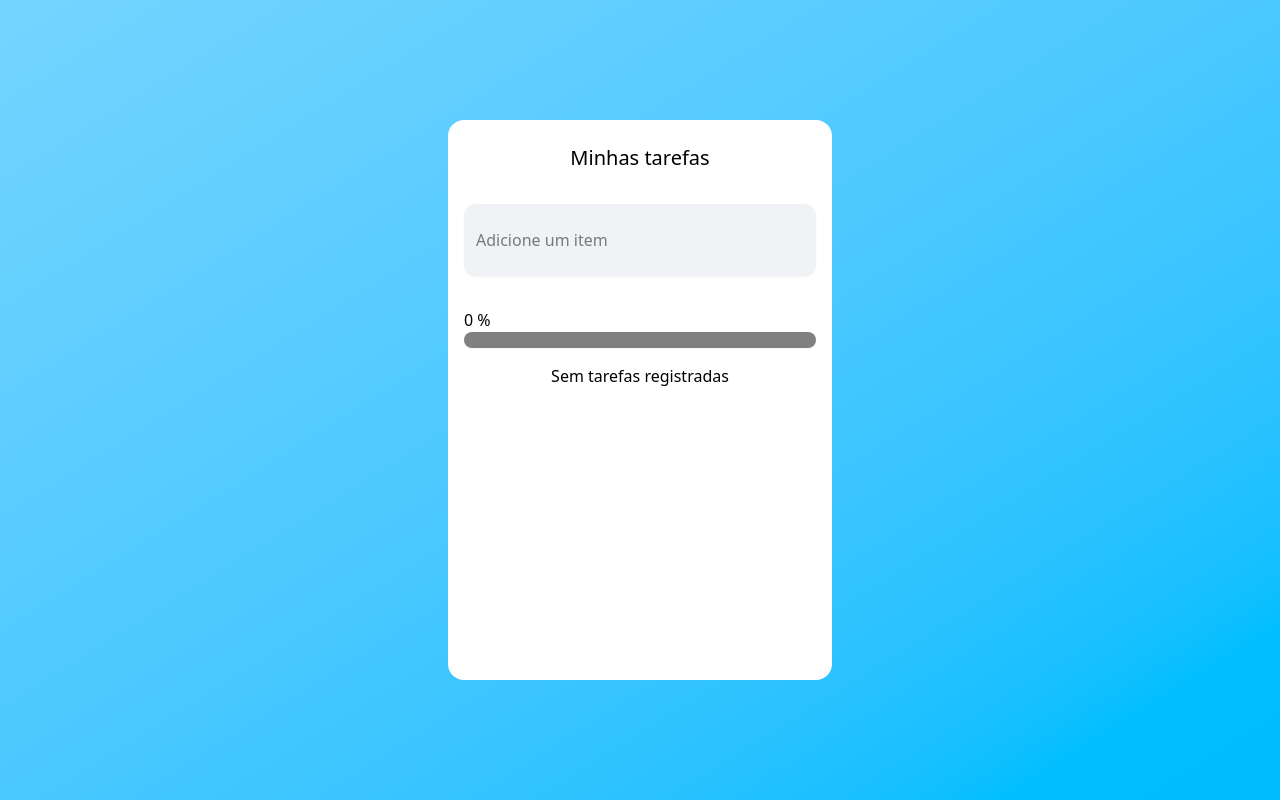
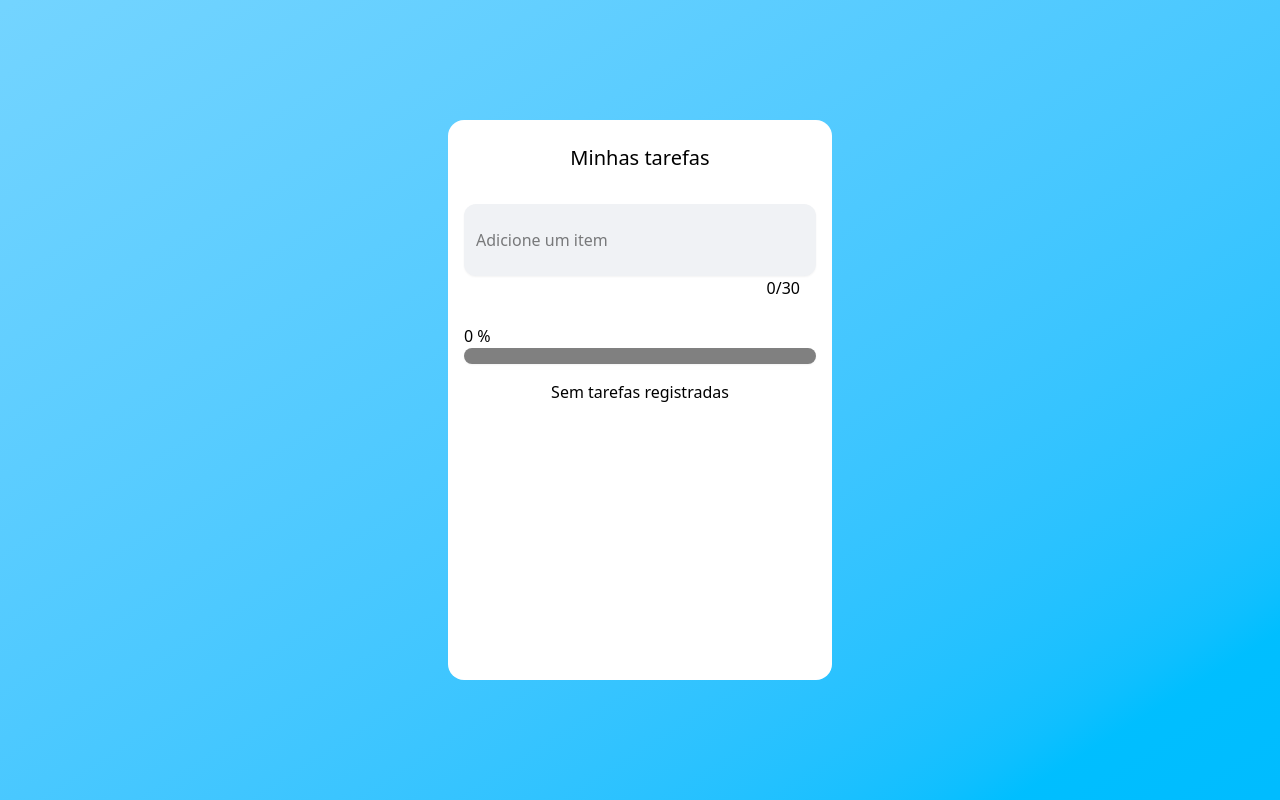
Before and after one commit to Lucasmenezes08/Todo-color, a React (Vite) app in the folder todoColor/: page / in a window 1280 px wide. Built offline with nearby package versions, Linux system fonts and the light colour scheme.

Commit message:
Adicionar contador de caracteres ao input de tarefas.

```diff
--- a/todoColor/src/components/list.jsx
+++ b/todoColor/src/components/list.jsx
@@ -107,7 +107,7 @@ export function Lista (){
                 <h2 className="font-medium text-xl font-sans mb-[2rem]">Minhas tarefas</h2>
             </section>
 
-
+            <section className="w-full mb-[1.5rem]">
                 <input
                     className={`w-[100%] h-[9vh] bg-[#f0f2f5] overflow-hidden focus:outline-0 focus:ring-0 resize-none rounded-xl shadow-xs text-start px-3 mb-[2rem] hover:bg-[#e0e1e0] transition ease-in-out ${validarConteudo ? "border-1 border-red-500": "border-none"}`}
                     type="text"
@@ -118,6 +118,9 @@ export function Lista (){
                     placeholder="Adicione um item"
                     maxLength={30}>
                 </input>
+
+                <p className={`mt-[-2rem] text-end px-4 ${novastarefas.length >= 15 && novastarefas.length < 30 ? 'text-yellow-500' : ''} ${novastarefas.length == 30 ? 'text-red-500' : ''}`}>{novastarefas ? novastarefas.length : 0}/30</p>
+            </section>
 
             <section className="w-full mb-4 flex-col-reverse">
                 <p>{barraProgresso} %</p>
```
Lines whose indentation alone changed are shown as unchanged.
